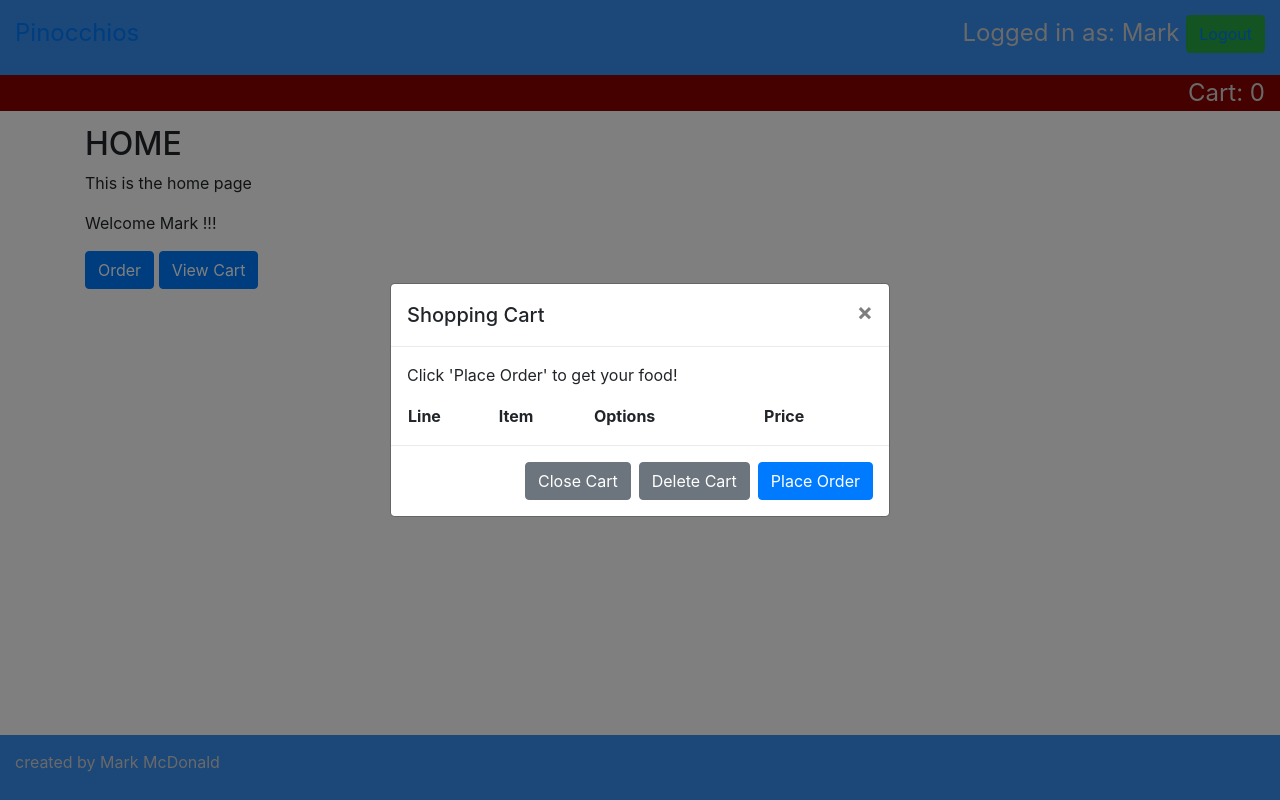
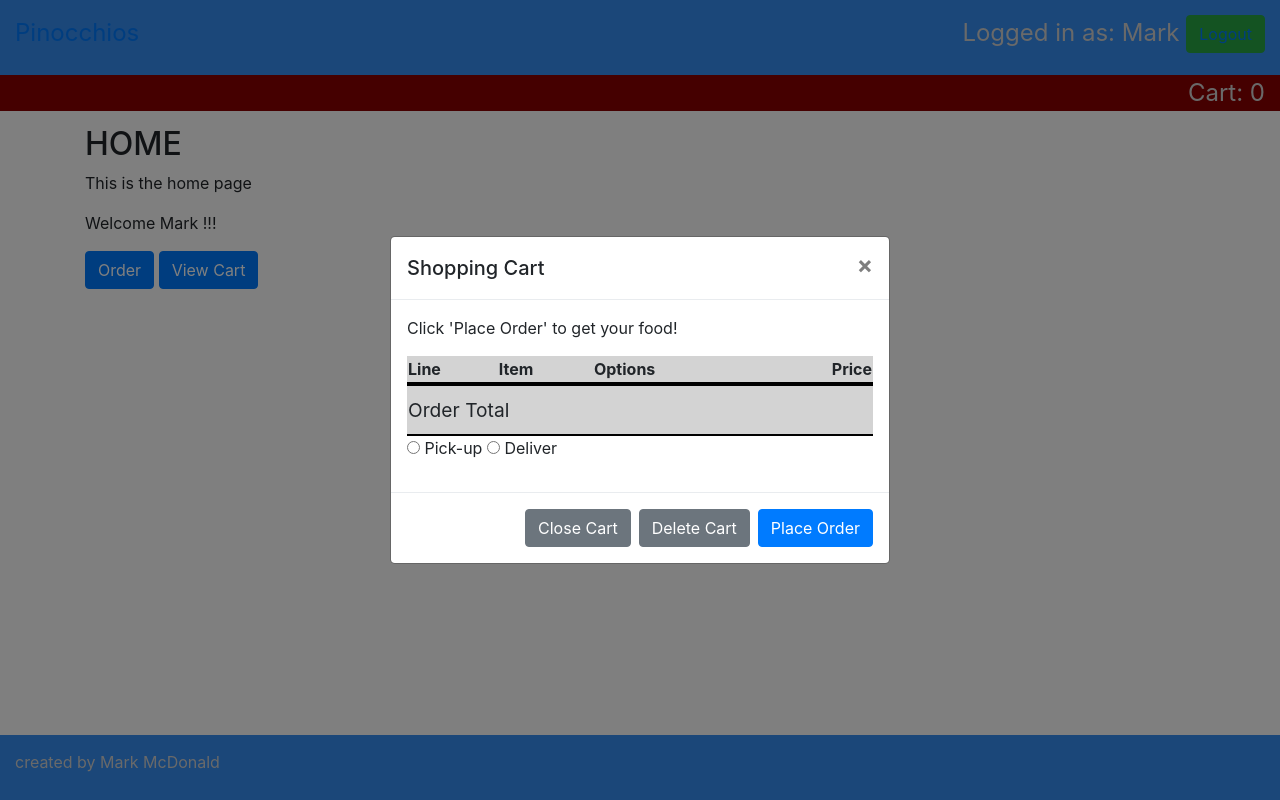
Before and after one commit to mcdomx/project3, a Django app: page / in a window 1280 px wide, after a click on "View Cart". Run offline with Django 3.2, Linux system fonts and the light colour scheme; a user stored in the database is signed in; data comes from the database, SQL or seed files in the repository; lists and menus that the app fills with data are empty; some libraries are stand-ins or nearby versions.

Commit message:
javascript basket working. working on submitting to server

```diff
--- a/orders/static/orders/orders.js
+++ b/orders/static/orders/orders.js
@@ -20,12 +20,30 @@ Order_line.prototype.publicMethod = function () {
 }
 
 class Cart {
-  constructor (order_lines) {
-    this.order_lines = new Array(order_lines);
+  constructor () {
+    this.order_lines = new Array();
+    this.order_total = 0;
   }
 
+  //create a blank new line
   new_line () {
     this.order_lines.push(new Order_line());
+  }
+
+  recalc_total () {
+    this.order_total = 0;
+    for (i in this.order_lines) {
+      this.order_total += this.get_line(i).total_line_price;
+    }
+    //update number of cart items in header
+    document.getElementById('num_cartitems').innerHTML = this.num_items();
+
+  } // end recalc_total()
+
+  //update total of line
+  add_cur_line () {
+    this.recalc_total();
+    line_in_process = false;
   }
 
   cur_line () {
@@ -37,19 +55,25 @@ class Cart {
   }
 
   num_items () {
-    return this.order_lines.length-1;
+    return this.order_lines.length;
   }
 
-  // add (order_line) {
-  //     this.order_lines.push(order_line);
-  // }
-
-  remove (line_id, cart) {
-    for (line in cart.order_lines)
-      if (cart.order_lines[line].line_id == line_id){
-        cart.order_lines.splice(line,1);
+  remove (line_id) {
+    for (line in this.order_lines)
+      if (this.order_lines[line].line_id == line_id){
+        this.order_lines.splice(line,1);
+        this.recalc_total();
         return;
       }
+  }
+
+  clear_cart () {
+    for (l in this.order_lines){
+      this.order_lines.remove(l);
+    }
+    this.order_total = 0;
+    //update number of cart items in header
+    document.getElementById('num_cartitems').innerHTML = 0;
   }
 } // end CLASS CART
 
@@ -61,7 +85,6 @@ class Cart {
 toppings_list_populated = false;
 cart = new Cart();
 line_in_process = false;
-// cur_order_line = new Order_line();
 
 // #############  END GLOBAL VARIABLES  #############
 
@@ -79,6 +102,9 @@ function setup_order_modal () {
   document.getElementById('menu_item_selection').onchange = refresh_modal;
   document.getElementById('size_selection').onchange = update_modal;
   document.getElementById('btn_add_to_cart').onclick = add_to_cart;
+  document.getElementById('btn_place_order').onclick = place_order;
+  document.getElementById('btn_delete_cart').onclick = cart.clear_cart();
+
   //TODO: make sure this btn is only enabled when there is a full item to order
 
   document.getElementById('cancel_modal').onclick = () => {
@@ -87,17 +113,46 @@ function setup_order_modal () {
 
 } // end setup_order_modal()
 
+
+function place_order() {
+  submit_order_to_Server();
+  cart.clear_cart();
+}
+
+// send current cart to server
+function submit_order_to_server() {
+  //initialize new request
+  const place_order = new XMLHttpRequest();
+
+
+  get_menu_items.open('POST', '/place_order');
+  get_menu_items.setRequestHeader("X-CSRFToken", CSRF_TOKEN);
+
+  //when request is completed
+  get_menu_items.onload = () => {
+    //extract JSON data from request
+    const response = JSON.parse(place_order.responseText)
+    //TODO: confirm order and clear data for new order
+  } //end onload
+
+  // Add data to send with request
+  const data = new FormData();
+
+  data.append('cart', JSON.stringify(cart));
+
+  place_order.send(data); // Send request
+  return false; // avoid sending the form
+
+
+} // end place_order
+
+
+
 // get selections from modal --  create order line -- add line to cart
 function add_to_cart() {
-
-  line_in_process = false;
+  cart.add_cur_line();
   clear_modal();
-
-  c = document.getElementById('num_cartitems')
-  c.innerHTML = cart.num_items();
-
-  console.log(cart);
-
+  create_cart_table();
 } // end add to cart
 
 function refresh_modal() {
@@ -469,6 +524,13 @@ function clear_toppings() {
   }
 } // end clear_toppings()
 
+function clear_cart_table() {
+  cart_table = document.getElementById('cart_table');
+  while (cart_table.lastChild.className == "order_line") {
+    cart_table.removeChild(cart_table.lastChild);
+  }
+} // end clear_cart_table()
+
 // clear sub_options from the DOM
 function clear_sub_options() {
   var sub_options = document.getElementById("sub_options")
@@ -478,32 +540,93 @@ function clear_sub_options() {
 } // end clear_toppings()
 
 
-funcction display_cart() {
+function create_cart_table() {
+
+  //clear cart table and redraw it
+  clear_cart_table();
+  cart_table = document.getElementById('cart_table');
 
   for (line in cart.order_lines) {
-    display_cart_line(cart.get_line(line));
+    line_num = Number(line) + 1;
+    append_cart_line(line_num, cart.get_line(line), cart_table);
   }
 
-} // end display_cart()
+  order_total = document.getElementById('order_total');
+  order_total.style.textAlign = "right";
+  order_total.innerHTML = `$${cart.order_total.toFixed(2)}`;
 
-function display_cart_line(line) {
+} // end display_cart_table()
 
-  // append to id="cart_table"
-  // <tr>
-  //   <th>Line</th>
-  //   <th>Item</th>
-  //   <th>Options</th>
-  //   <th></th>
-  //   <th>Price</th>
-  // </tr>
+
+
+
+function append_cart_line(num, line, cart_table) {
+
   row = document.createElement('tr');
-  line = document.createElement('td');
+  row.className = "order_line";
+  row.id = `line_${line.line_id}`;
+  line_num = document.createElement('td');
   item = document.createElement('td');
   options = document.createElement('td');
   subttl = document.createElement('td');
   price = document.createElement('td');
 
-  item.innerHTML =
+  if (line.size != '') {
+    size = `(${line.size})`;
+  } else {
+    size = '';
+  }
+
+  // configure remove item button
+  line_num.innerHTML = num;
+
+  const remove_but = document.createElement('span');
+  remove_but.className = "badge badge-pill badge-danger ml-2";
+  remove_but.innerHTML = "&times;";
+  remove_but.onclick = () => {
+    cart.remove(line.line_id);
+    create_cart_table();
+  } // end remove button on click
+  line_num.appendChild(remove_but);
 
 
-} // end display_cart_line()
+  item.innerHTML = `${line.category}: ${line.item} ${size}`;
+
+  if (item.category == "Pizza"){
+      options.innerHTML = `${item.toppings.length} toppings`;
+  } else {
+    options.innerHTML = "";
+  }
+
+  subttl.innerHTML = "";
+  price.innerHTML = `$${line.total_line_price.toFixed(2)}`;
+  price.style.textAlign = "right";
+
+  row.appendChild(line_num);
+  row.appendChild(item);
+  row.appendChild(options);
+  row.appendChild(subttl);
+  row.appendChild(price);
+
+  cart_table.appendChild(row);
+
+  //if there are toppings or addons, add extra rows
+  // if (line.category == "Pizza") {
+  //
+  //   if (line.toppings_list.length != 0) {
+  //     //make a new row for each topping
+  //     for (r in line.toppings_list) {
+  //       console.log(r);
+  //       trow = document.createElement('tr');
+  //       tdata = document.createElement('td');
+  //       tdata.innerHTML = `&emsp;&emsp;+${line.toppings_list[r]}`;
+  //       trow.appendChild(tdata);
+  //       cart_table.appendChild(trow);
+  //     }
+  //
+  //   }
+  // }
+
+
+
+} // end append_cart_line()
--- a/orders/templates/orders/index.html
+++ b/orders/templates/orders/index.html
@@ -90,20 +90,25 @@
             <div class="modal-body">
               <p>Click 'Place Order' to get your food!</p>
 
-              <table id="cart_table" style="width:100%">
-                <tr>
+              <table id="cart_table" style="width:100%;">
+                <tr style="border-bottom: 2px solid black; background-color: lightgrey">
                   <th>Line</th>
                   <th>Item</th>
                   <th>Options</th>
                   <th></th>
-                  <th>Price</th>
+                  <th style="text-align: right">Price</th>
                 </tr>
-                </hr>
                 <!-- This is where line items will be added -->
               </table>
 
+              <table style="width:100%; border-top: 2px solid black; border-bottom: 2px solid black; font-size: 120%; background-color: lightgrey">
+                <tr style="height: 50px">
+                  <td>Order Total</td>
+                  <td id="order_total"></td>
+                </tr>
+              </table>
 
-              <div hidden id="delivery_selection" class="form-group">
+              <div id="delivery_selection" class="form-group">
                 <input type="radio" class="delivery_option" name="delivery_option" value="Pick_up"> Pick-up
                 <input type="radio" class="delivery_option" name="delivery_option" value="Deliver"> Deliver
               </div>
--- a/orders/views.py
+++ b/orders/views.py
@@ -112,7 +112,8 @@ def get_sub_options(request):
     return JsonResponse(response, safe=False)
 
 
-
+def place_order(request):
+    order = request.POST.get("cart")
 
 
 # notes from class
```
Also changed, not shown: orders/models.py (+1 -11 lines).
